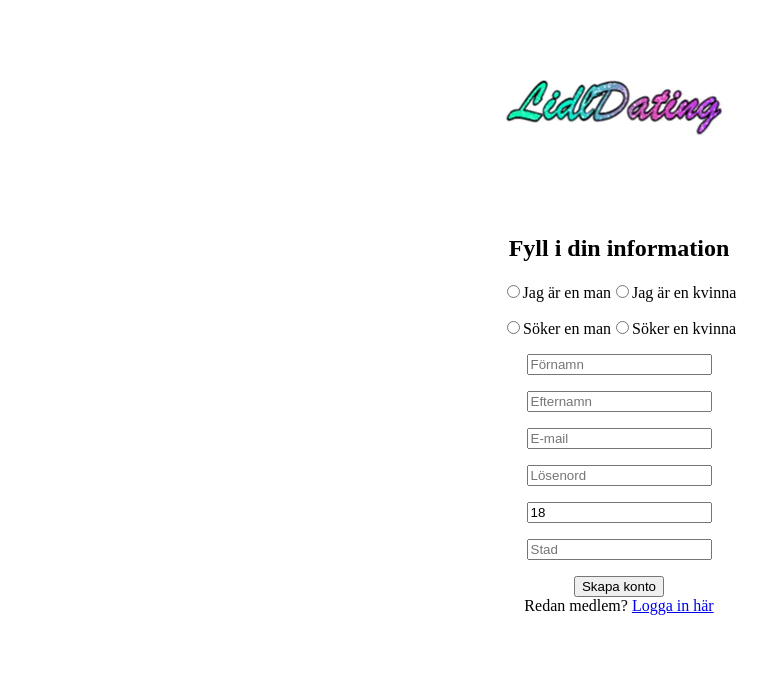
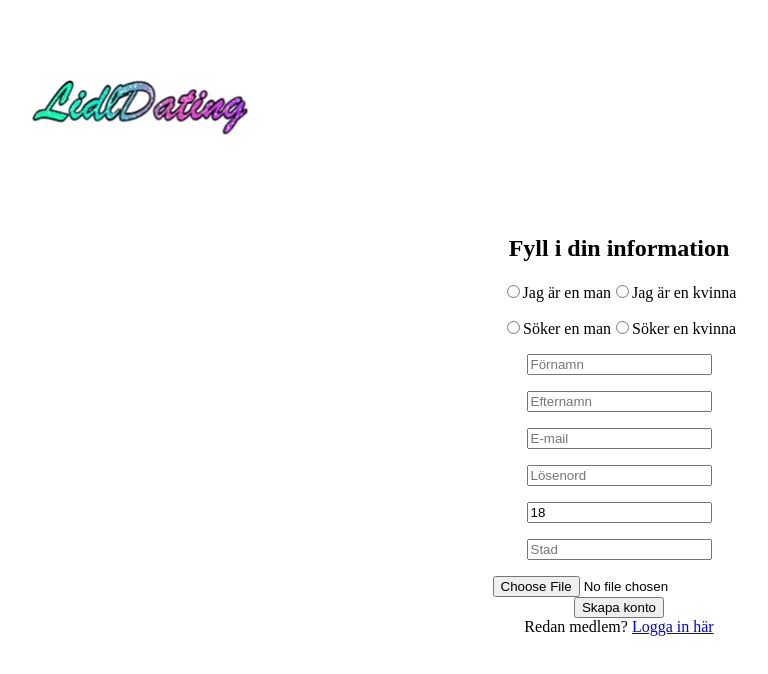
Before and after one commit to rob9099/dating-site, a React (Create React App) app: page /signup in a window 1280 px wide. Shown: the top 674 px of the page, without its empty margins (21-789 px from the left). Built offline with nearby package versions, Linux system fonts and the light colour scheme.

Commit message:
fixade så man kan ladda upp bilder

```diff
--- a/src/components/Signup.jsx
+++ b/src/components/Signup.jsx
@@ -1,5 +1,5 @@
 import '../css/styles.css'
-import React, {useEffect, useState} from 'react'
+import React, {useState} from 'react'
 import { Link } from 'react-router-dom';
 import axios from 'axios';
 
@@ -13,38 +13,36 @@ const [emailAddress, setemailAddress] = useState('');
 const [password, setPassword] = useState('');
 const [city, setCity] = useState('');
 const [age, setAge] = useState(18);
+const [profileImage, setprofileImage] = useState([])
 const [formerrors, setformErrors] = useState({});
 const [isSubmit, setisSubmit] = useState(false)
 
-const formdata = {
-  gender: gender,
-  datingGender: datingGender,
-  firstName: firstName,
-  lastName: lastName,
-  emailAddress: emailAddress,
-  password: password,
-  city: city,
-  age: age
-}
+let formData = new FormData();
+formData.append('gender', gender);
+formData.append('datingGender', datingGender);
+formData.append('firstName', firstName);
+formData.append('lastName', lastName);
+formData.append('emailAddress', emailAddress);
+formData.append('password', password);
+formData.append('city', city);
+formData.append('age', age)
+formData.append('profileImage', profileImage);
 
 
 const handleSubmit = async(e) => {
   e.preventDefault();
-  setformErrors(validation(formdata))
+  setformErrors(validation(formData))
   setisSubmit(true)
 
   if (Object.keys(formerrors).length === 0 && isSubmit) {
-    await axios.post('http://localhost:5000/newProfile', formdata)
-    .then(console.log("yes"))
+    await axios.post('http://localhost:5000/newProfile', formData)
+    .then(res => console.log(res.data))
     .catch(error => console.log(error))
   } else {
     console.log("nope")
   }
 
 }
-
-
-
 
 const validation = () => {
   const errors = {};
@@ -84,7 +82,7 @@ const validation = () => {
     <div className="innerSignup">
       <h1>Fyll i din information</h1>
 
-    <form className="signupform" onSubmit={handleSubmit}>
+    <form className="signupform" encType='multipart/form-data' onSubmit={handleSubmit}>
 
             <div className="Gender">
                   <input type="radio" id="Male" name="Male" value="Jag är en man"
@@ -144,6 +142,11 @@ const validation = () => {
             </div>
             <p>{formerrors.city}</p>
 
+            <div className="UploadFile">
+                <input type="file" id="profileImage" name="profileImage"
+                onChange={(e) => setprofileImage(e.target.files[0])} />
+            </div>
+
 
             <div>
              <button className="SubmitBtn">Skapa konto</button>
--- a/src/css/styles.css
+++ b/src/css/styles.css
@@ -5,5 +5,4 @@
 
 .Header {
     margin: 0 auto;
-    width: 25%;
 }
```
Also changed, not shown: public/profileImages/profileImage-1651053921983.jpg (added), public/profileImages/profileImage-1651054003463.jpg (added).
